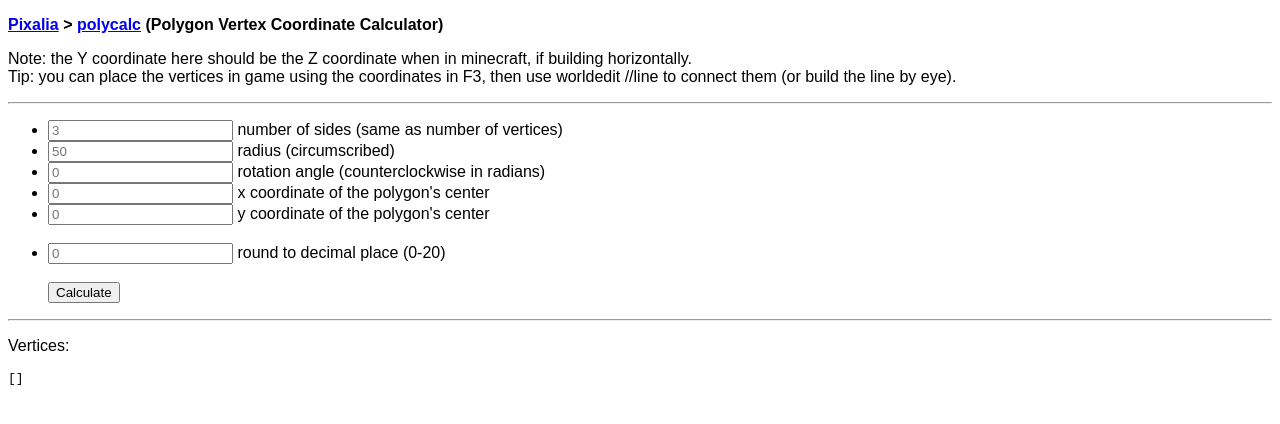
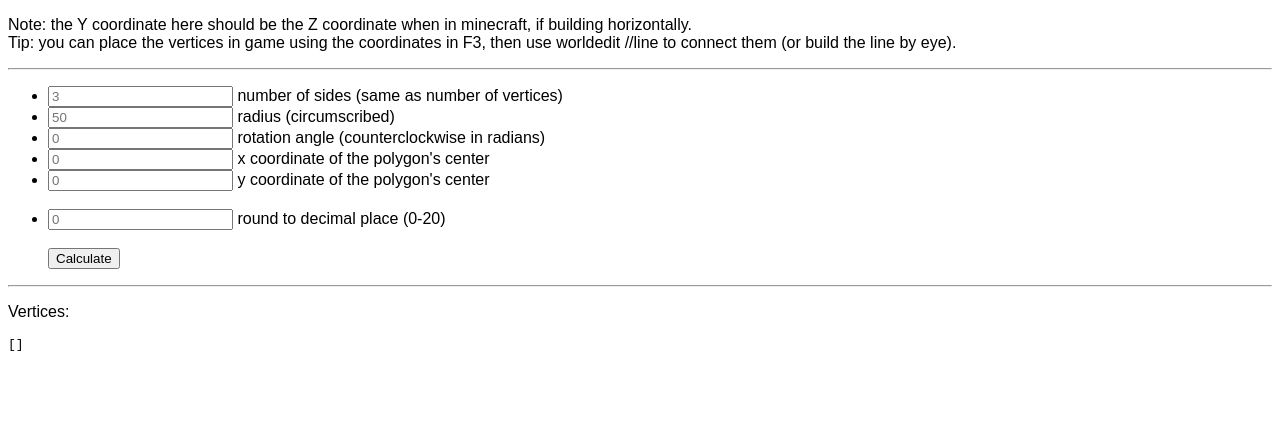
Before and after one commit to jonthesquirrel/polycalc, a plain HTML site: page index.html in a window 1280 px wide. Drawn offline with Linux system fonts and the light colour scheme.

```diff
--- a/index.html
+++ b/index.html
@@ -13,10 +13,6 @@
 
 </head>
 <body>
-
-  <p><b>
-    <a href="http://code.pixalia.co">Pixalia</a> > <a href="http://code.pixalia.co/polycalc">polycalc</a> (Polygon Vertex Coordinate Calculator)
-  </b></p>
 
   <p>
     Note: the Y coordinate here should be the Z coordinate when in minecraft, if building horizontally.
```
